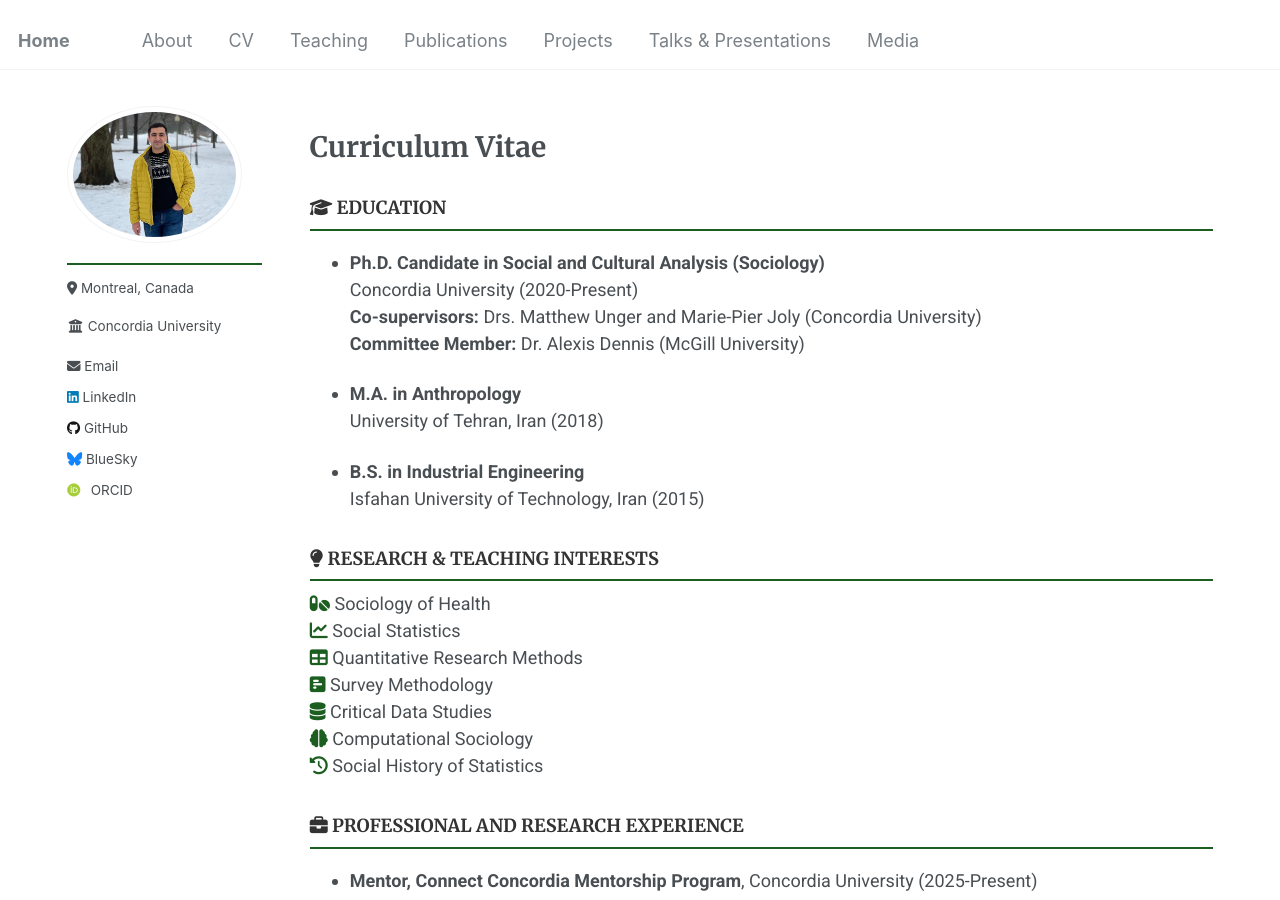
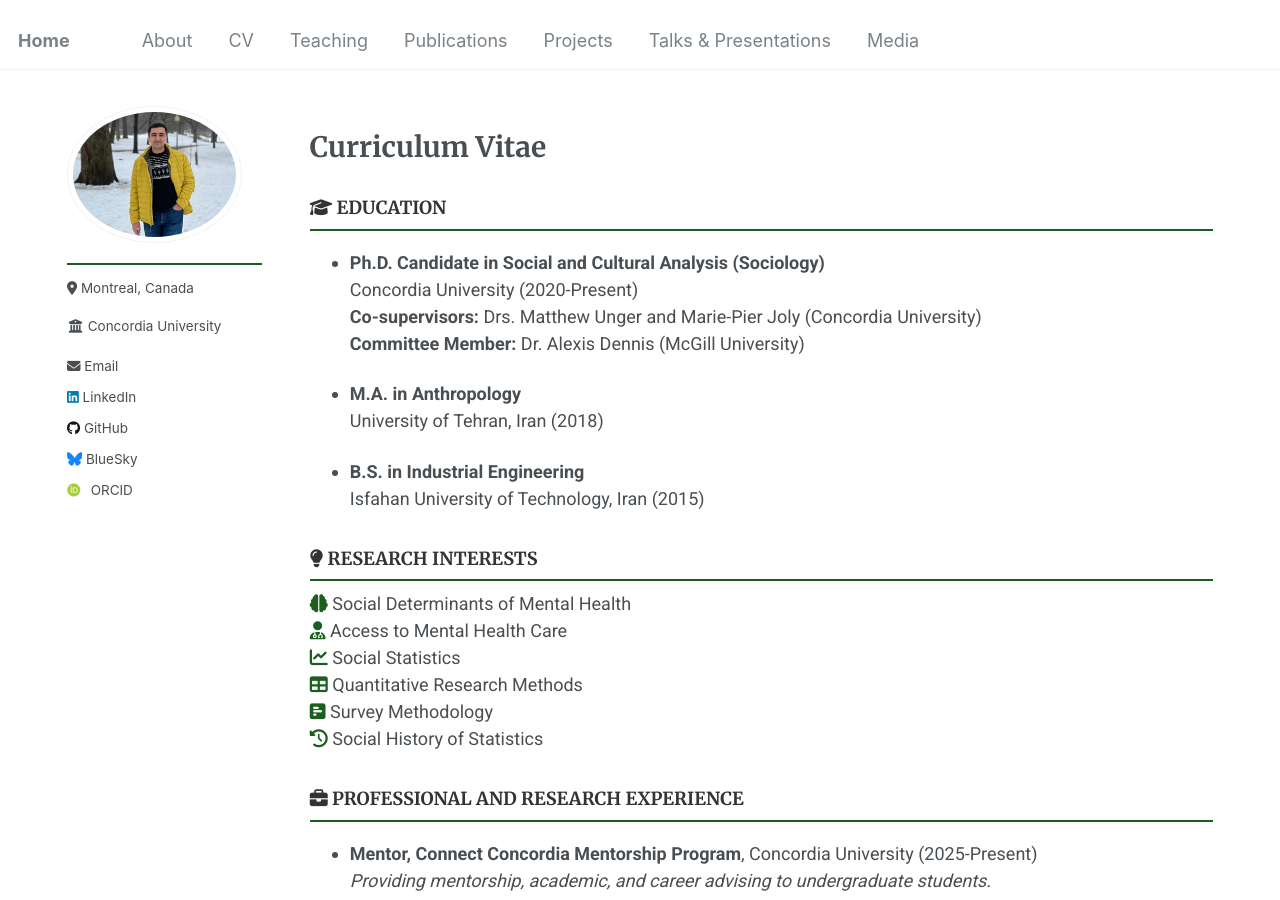
Before and after one commit to Mohsnmonji/mohsnmonji.github.io, a Jekyll site: the page built from _pages/Curriculum Vitae.md, in a window 1280 px wide and 900 px high. Built offline with Jekyll 4.4.1, drawn with Linux system fonts in a browser that asks for light colours; some web fonts are replaced.

Commit message:
Update Curriculum Vitae.md

```diff
--- a/_pages/Curriculum Vitae.md
+++ b/_pages/Curriculum Vitae.md
@@ -34,17 +34,15 @@ author_profile: true
 
 
 <!-- RESEARCH INTERESTS -->
-<h3><i class="fas fa-lightbulb"></i> RESEARCH & TEACHING INTERESTS</h3>
+<h3><i class="fas fa-lightbulb"></i> RESEARCH INTERESTS</h3>
 <div>
-  <i class="fas fa-pills" style="color: #1B5E20;"></i> Sociology of Health<br>
+  <i class="fas fa-brain" style="color: #1B5E20;"></i> Social Determinants of Mental Health<br>
+  <i class="fas fa-user-md" style="color: #1B5E20;"></i> Access to Mental Health Care<br>
   <i class="fas fa-chart-line" style="color: #1B5E20;"></i> Social Statistics<br>
   <i class="fas fa-table" style="color: #1B5E20;"></i> Quantitative Research Methods<br>
   <i class="fas fa-poll-h" style="color: #1B5E20;"></i> Survey Methodology<br>
-  <i class="fas fa-database" style="color: #1B5E20;"></i> Critical Data Studies<br>
-  <i class="fas fa-brain" style="color: #1B5E20;"></i> Computational Sociology<br>
   <i class="fas fa-history" style="color: #1B5E20;"></i> Social History of Statistics<br>
 </div>
-
 
 ### <i class="fas fa-briefcase"></i> PROFESSIONAL AND RESEARCH EXPERIENCE
 - **Mentor, Connect Concordia Mentorship Program**, Concordia University (2025-Present)
```
